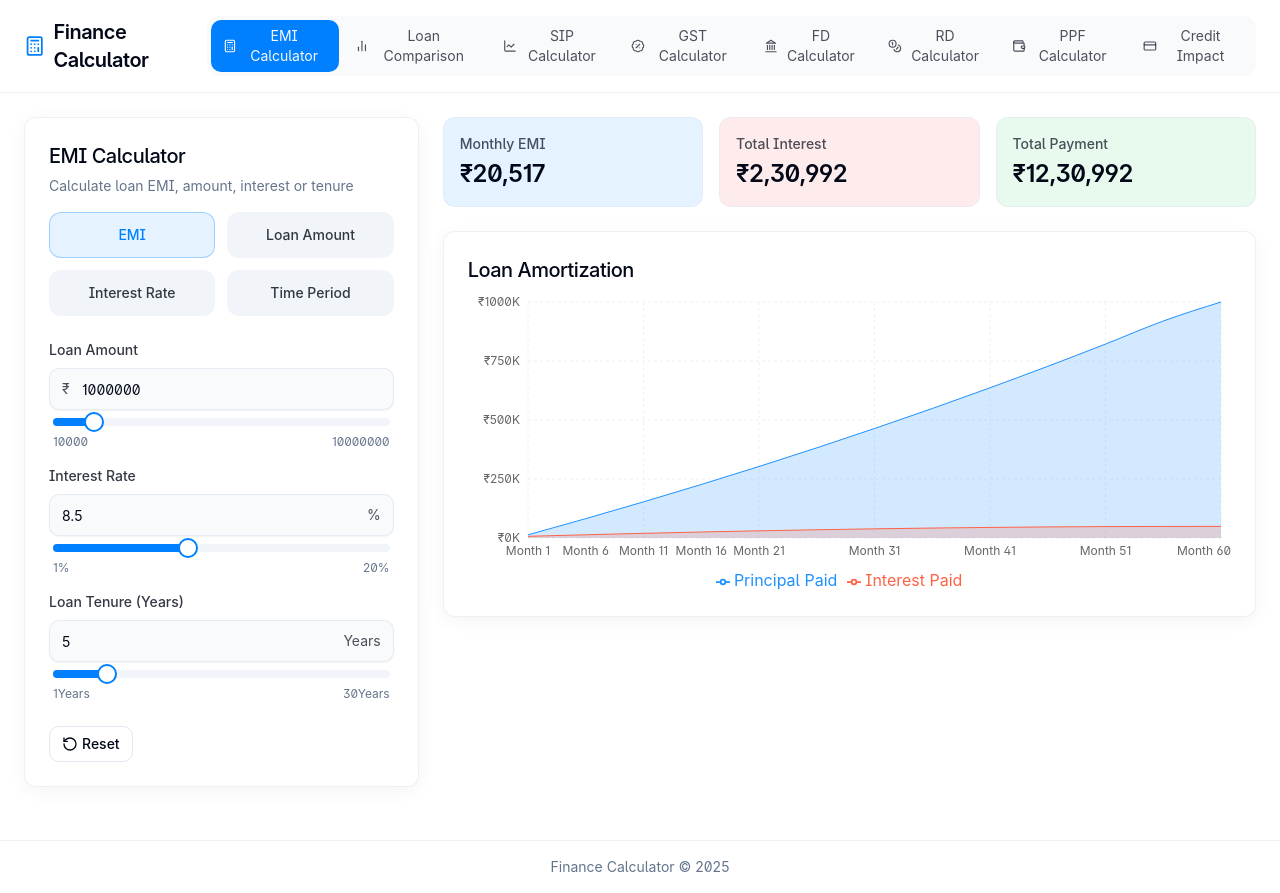
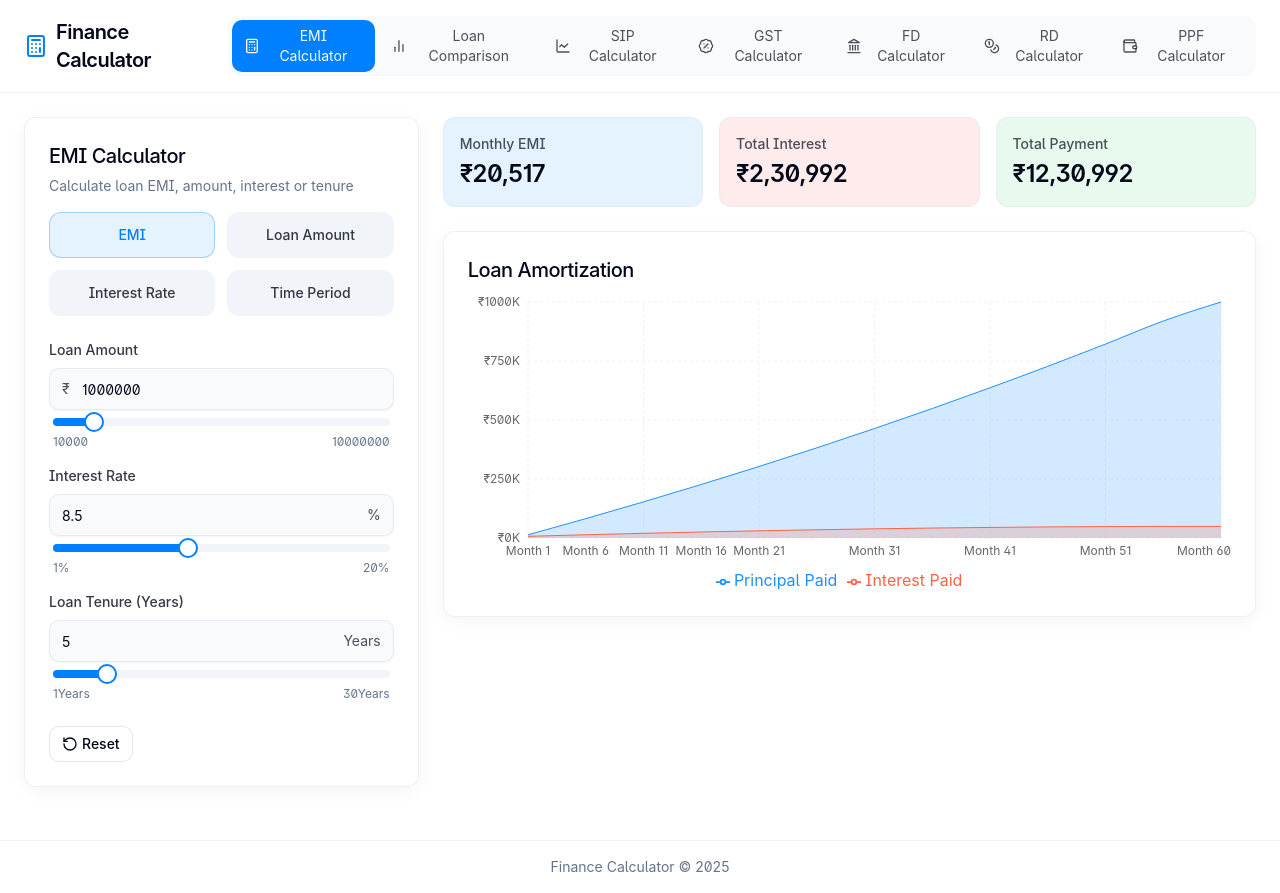
Before and after one commit to Iampattanayak/smart-money-helper, a React (Vite) app: page / in a window 1280 px wide. Built offline with nearby package versions, Linux system fonts and the light colour scheme.

Commit message:
Remove Credit Score Calculator
Removes the Credit Score Impact Calculator feature.

```diff
--- a/src/components/layout/Header.tsx
+++ b/src/components/layout/Header.tsx
@@ -1,6 +1,5 @@
-
 import React from 'react';
-import { Calculator, LineChart, BadgePercent, Landmark, Coins, Wallet, CreditCard, BarChart2 } from 'lucide-react';
+import { Calculator, LineChart, BadgePercent, Landmark, Coins, Wallet, BarChart2 } from 'lucide-react';
 import { cn } from '@/lib/utils';
 
 interface HeaderProps {
@@ -17,7 +16,6 @@ const Header: React.FC<HeaderProps> = ({ activeCalculator, onChangeCalculator })
     { id: 'fd', label: 'FD Calculator', icon: <Landmark className="w-4 h-4" /> },
     { id: 'rd', label: 'RD Calculator', icon: <Coins className="w-4 h-4" /> },
     { id: 'ppf', label: 'PPF Calculator', icon: <Wallet className="w-4 h-4" /> },
-    { id: 'credit-score', label: 'Credit Impact', icon: <CreditCard className="w-4 h-4" /> },
   ];
 
   return (
--- a/src/pages/Index.tsx
+++ b/src/pages/Index.tsx
@@ -8,7 +8,6 @@ import GSTCalculator from '@/components/calculators/GSTCalculator';
 import FDCalculator from '@/components/calculators/FDCalculator';
 import RDCalculator from '@/components/calculators/RDCalculator';
 import PPFCalculator from '@/components/calculators/PPFCalculator';
-import CreditScoreImpactCalculator from '@/components/calculators/CreditScoreImpactCalculator';
 import LoanComparisonCalculator from '@/components/calculators/LoanComparisonCalculator';
 
 const Index: React.FC = () => {
@@ -28,8 +27,6 @@ const Index: React.FC = () => {
         return <RDCalculator />;
       case 'ppf':
         return <PPFCalculator />;
-      case 'credit-score':
-        return <CreditScoreImpactCalculator />;
       case 'loan-comparison':
         return <LoanComparisonCalculator />;
       default:
```
